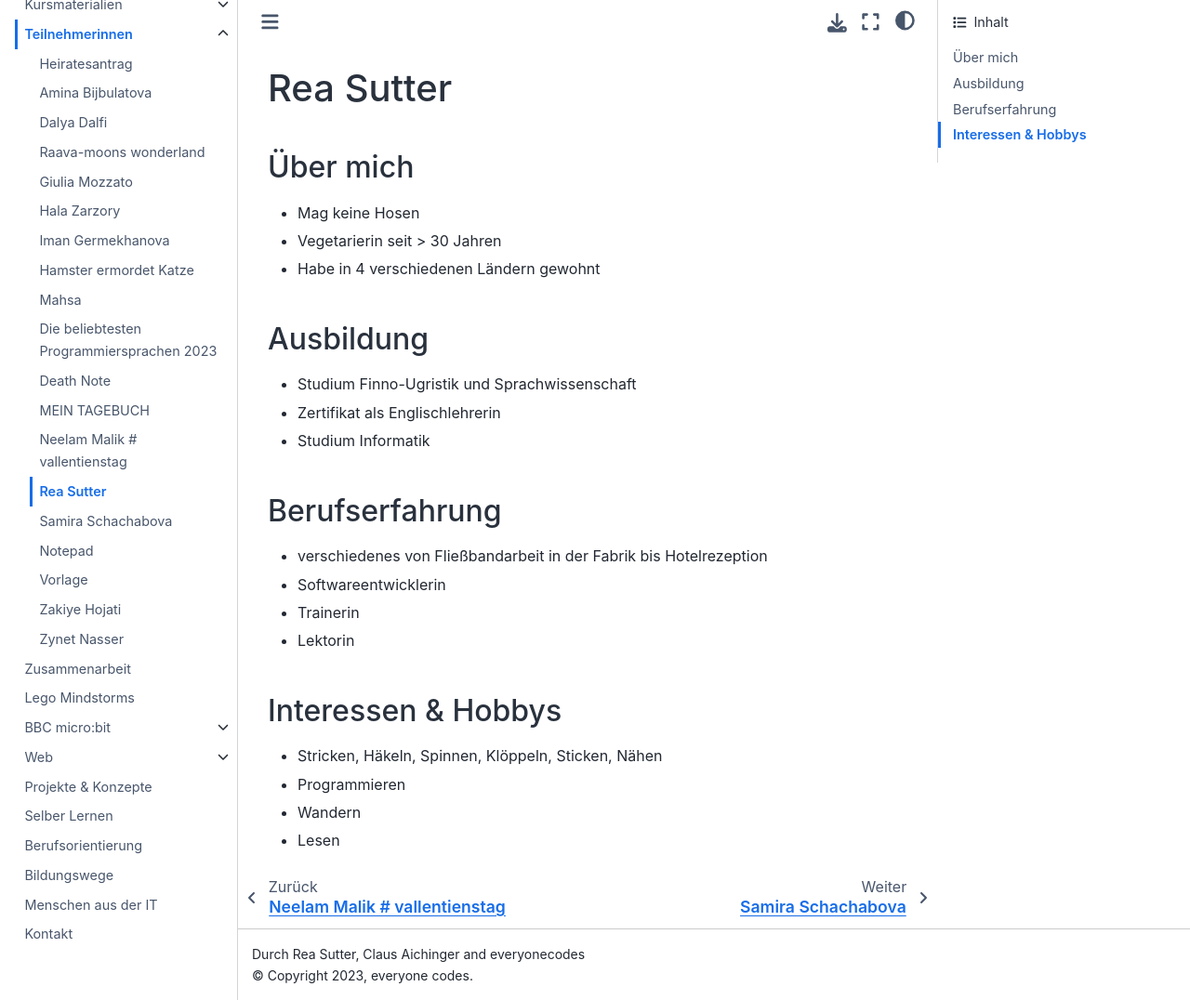
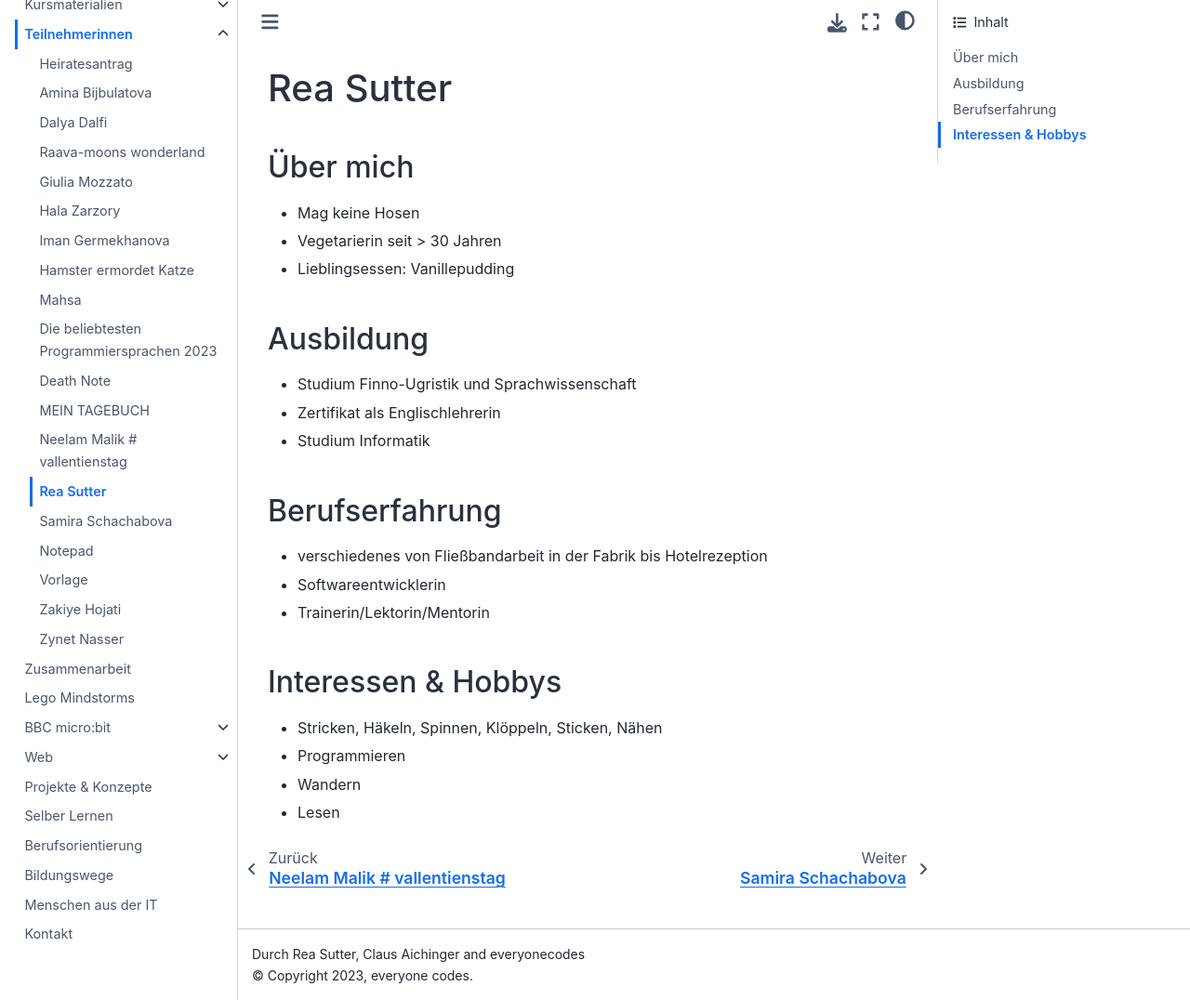
Before and after one commit to ec-mentors/IT-ist-das-was-fuer-mich-i05, a Sphinx documentation site: the page built from source/participants/rea-sutter.md, in a window 1280 px wide and 1076 px high. Shown: the whole window at 93% size. Built offline with Sphinx 7.4.7 and the Sphinx Book theme 1.1.4, drawn with Linux system fonts in a browser that asks for light colours.

Commit message:
corrections

```diff
--- a/source/participants/rea-sutter.md
+++ b/source/participants/rea-sutter.md
@@ -4,7 +4,7 @@
 
 - Mag keine Hosen
 - Vegetarierin seit > 30 Jahren
-- Habe in 4 verschiedenen Ländern gewohnt
+- Lieblingsessen: Vanillepudding
 
 ## Ausbildung
 
@@ -16,8 +16,7 @@
 
 - verschiedenes von Fließbandarbeit in der Fabrik bis Hotelrezeption
 - Softwareentwicklerin
-- Trainerin
-- Lektorin
+- Trainerin/Lektorin/Mentorin
 
 ## Interessen & Hobbys
 
```
Also changed, not shown: source/participants/giulia-mozzato.md (line endings or trailing spaces).
